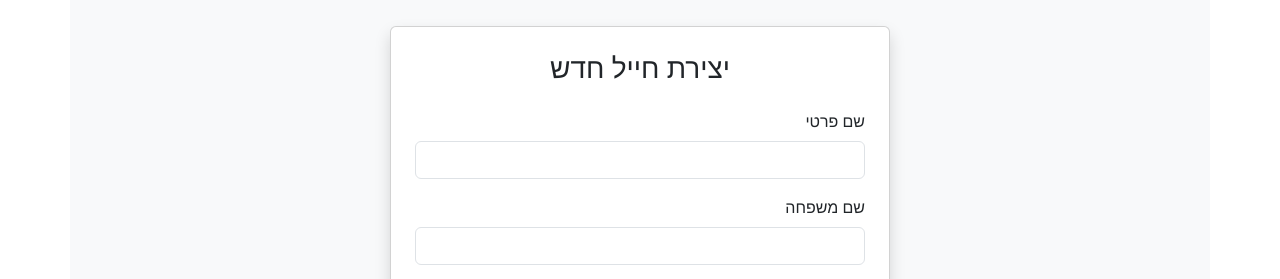
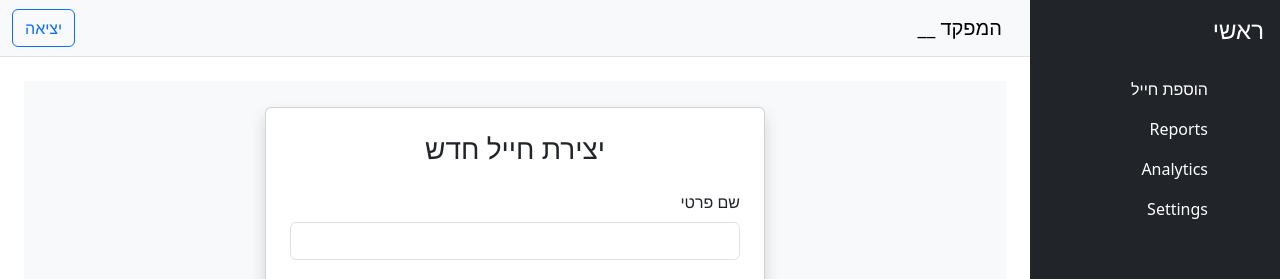
Before and after one commit to DanielElbaz/Troop_Management, a React (Vite) app: page /commander-dash/add-solider in a window 1280 px wide. Shown: the top 279 px of the page. Built offline with nearby package versions, Linux system fonts and the light colour scheme; no server answers; the database is empty.

Commit message:
make dashBoard Commander

```diff
--- a/package.json
+++ b/package.json
@@ -15,7 +15,8 @@
     "mobx": "^6.13.7",
     "mobx-react-lite": "^4.1.0",
     "react": "^19.1.1",
-    "react-dom": "^19.1.1"
+    "react-dom": "^19.1.1",
+    "react-router-dom": "^7.8.1"
   },
   "devDependencies": {
     "@eslint/js": "^9.33.0",
--- a/src/App.jsx
+++ b/src/App.jsx
@@ -6,10 +6,19 @@ import AddSolider from './pages/AddSolider';
 
 //import TestUsers from "./data/TestUsers"
 import TestUnitStore from './stores/TestUnitStore';
+import CommanderDashboard from './pages/CommanderDashboard';
+import { BrowserRouter, Route, Routes } from 'react-router-dom';
 function App() {
   return (
     <div className="App">
-      <AddSolider />
+      <BrowserRouter>
+      <Routes>
+        <Route path="/" element={<SignIn />} />
+        <Route path="/commander-dash" element={<CommanderDashboard />} >
+        <Route path="add-solider" element={<AddSolider />} />
+        </Route>
+      </Routes>
+      </BrowserRouter>
     </div>
   );
 }
--- a/src/data/FetchFromUnit.jsx
+++ b/src/data/FetchFromUnit.jsx
@@ -1,5 +1,5 @@
 // fetchUnits.jsx
-import { supabase } from './supabase'
+// import { supabase } from './supabase'
 
 export async function fetchUnits() {
   try {
@@ -10,3 +10,11 @@ export async function fetchUnits() {
     return { data: [], error: err };
   }
 }
+
+export function MockUnit(){
+  return [
+    { id: 1, name: 'פלוגה 1' },
+    { id: 2, name: 'פלוגה 2' },
+    { id: 3, name: 'פלוגה 3' }
+  ];
+}
--- a/src/data/supabase.jsx
+++ b/src/data/supabase.jsx
@@ -1,3 +1,3 @@
 import { createClient } from '@supabase/supabase-js'
 
-export const supabase = createClient(import.meta.env.VITE_SUPABASE_URL, import.meta.env.VITE_SUPABASE_ANON_KEY)
+// export const supabase = createClient(import.meta.env.VITE_SUPABASE_URL, import.meta.env.VITE_SUPABASE_ANON_KEY)
--- /dev/null
+++ b/src/pages/CommanderDashboard.jsx
@@ -0,0 +1,51 @@
+import "bootstrap/dist/css/bootstrap.min.css";
+import { Link, Outlet } from "react-router-dom";
+
+export default function CommanderDashboard() {
+    return (
+        <div className="d-flex">
+            {/* Sidebar */}
+            <div className="bg-dark text-white p-3 vh-100" style={{ width: "250px" }}>
+                <h4 className="mb-4">ראשי</h4>
+                <ul className="nav flex-column">
+                    <li className="nav-item">
+                        <Link to="add-solider" className="nav-link text-white">
+                            הוספת חייל
+                        </Link>
+                    </li>
+                    <li className="nav-item">
+                        <Link  className="nav-link text-white">
+                            Reports
+                        </Link>
+                    </li>
+                    <li className="nav-item">
+                        <Link  className="nav-link text-white">
+                            Analytics
+                        </Link>
+                    </li>
+                    <li className="nav-item">
+                        <Link  className="nav-link text-white">
+                            Settings
+                        </Link>
+                    </li>
+                </ul>
+            </div>
+
+            {/* Main content */}
+            <div className="flex-grow-1">
+                {/* Topbar */}
+                <nav className="navbar navbar-expand-lg navbar-light bg-light border-bottom">
+                    <div className="container-fluid">
+                        <span className="navbar-brand">המפקד __</span>
+                        <button className="btn btn-outline-primary">יציאה</button>
+                    </div>
+                </nav>
+
+                {/* Content */}
+                <div className="container-fluid p-4">
+                     <Outlet/>
+                </div>
+            </div>
+        </div>
+    );
+}
--- a/src/pages/SignIn.jsx
+++ b/src/pages/SignIn.jsx
@@ -2,14 +2,14 @@ import "bootstrap/dist/css/bootstrap.min.css";
 import React, { useState } from "react";
 //import { supabase } from "../data/supabaseClient";
 //import UserContext from "../context/UserContext";
-//import { useNavigate } from "react-router-dom";
+import { useNavigate } from "react-router-dom";
 import './Sign.css'
 function SignIn() {
   const [service_id, setService_id] = useState("");
   const [password, setPassword] = useState("");
     const [validated, setValidated] = useState(false);
 
-  //   const navigate = useNavigate();
+    const navigate = useNavigate();
   const [loading, setLoading] = useState(false);
 
   function SignInClicked(e) {
@@ -37,7 +37,7 @@ function SignIn() {
     //   //setUsername(data.user.email?.split("@")[0] || "Guest");
 
     //   // Redirect after login
-    //   navigate("/tweet");
+      navigate("/commander-dash");
     // }
 
 
--- a/src/stores/TestUnitStore.jsx
+++ b/src/stores/TestUnitStore.jsx
@@ -20,7 +20,7 @@ function TestUnitStore() {
               <strong>Units</strong>
               <button
                 className="btn btn-sm btn-outline-secondary"
-                onClick={() => unitStore.fetchUnits()}
+                onClick={() => unitStore.MockUnit()}
               >
                 Refresh
               </button>
--- a/src/stores/UnitStore.jsx
+++ b/src/stores/UnitStore.jsx
@@ -19,7 +19,7 @@ export class UnitStore {
     this.error = null;
 
     try {
-      const { data, error } = await fetchUnits();
+      const { data, error } = await MockUnit();
       runInAction(() => {
         this.units = data || [];
         this.error = error ? error.message : null;
@@ -34,7 +34,7 @@ export class UnitStore {
   }
 
   // Optional: alias for refresh
-  fetchUnits() {
+  MockUnit() {
     this.loadUnits();
   }
 }
```
Also changed, not shown: 1 other file (tests, documents, lock files or other folders).
